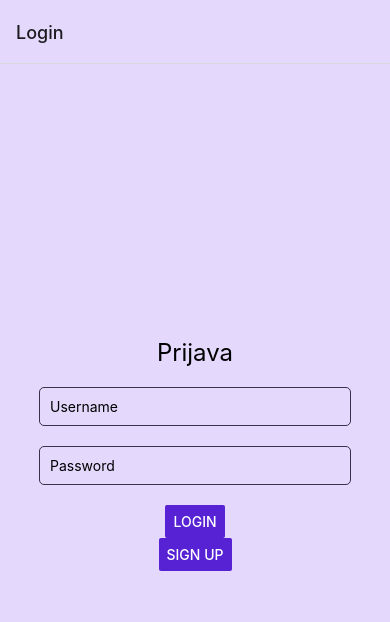
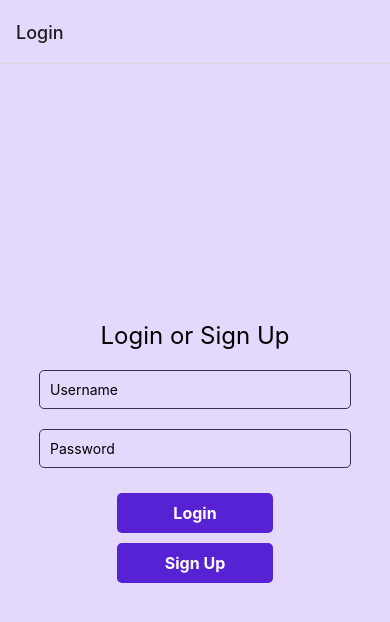
Before and after one commit to ognjenr02/my-restaurant-app, a React Native app: screen /Login in a window 390 px wide. Shown: the top 622 px of the page. Built offline with nearby package versions, Linux system fonts and the light colour scheme.

Commit message:
Axios Network Error

```diff
--- a/babel.config.js
+++ b/babel.config.js
@@ -1,6 +1,15 @@
-module.exports = function(api) {
+module.exports = function (api) {
   api.cache(true);
   return {
     presets: ['babel-preset-expo'],
+    plugins: [
+      [
+        'module:react-native-dotenv',
+        {
+          moduleName: '@env',
+          path: '.env',
+        },
+      ],
+    ],
   };
 };
--- /dev/null
+++ b/components/buttons/CustomButton.tsx
@@ -0,0 +1,44 @@
+import React from 'react';
+import { TouchableOpacity, Text, StyleSheet } from 'react-native';
+import { GlobalStyles } from '../../constants';
+
+interface CustomButtonProps {
+  title: string;
+  onPress: () => void;
+  color?: string;
+  textColor?: string;
+}
+
+const CustomButton: React.FC<CustomButtonProps> = ({
+  title,
+  onPress,
+  color = GlobalStyles.colors.primary400,
+  textColor = 'white',
+}) => {
+  return (
+    <TouchableOpacity
+      onPress={onPress}
+      style={[styles.button, { backgroundColor: color }]}
+    >
+      <Text style={[styles.text, { color: textColor }]}>{title}</Text>
+    </TouchableOpacity>
+  );
+};
+
+const styles = StyleSheet.create({
+  button: {
+    width: '40%',
+    padding: 10,
+    marginVertical: 5,
+    borderRadius: 5,
+    elevation: 3,
+    justifyContent: 'center',
+    alignItems: 'center',
+  },
+  text: {
+    fontSize: 16,
+    fontWeight: 'bold',
+  },
+});
+
+export default CustomButton;
--- a/components/map/Map.tsx
+++ b/components/map/Map.tsx
@@ -4,6 +4,8 @@ import MapView, { Marker } from 'react-native-maps';
 import * as Location from 'expo-location';
 import axios from 'axios';
 import { GlobalStyles } from '../../constants';
+//@ts-ignore
+import { GOOGLE_MAPS_API_KEY } from '@env';
 
 const Map = () => {
   const [location, setLocation] = useState(null);
@@ -14,7 +16,7 @@ const Map = () => {
   const fetchRestaurants = async (location: any) => {
     try {
       const response = await axios.get(
-        `https://maps.googleapis.com/maps/api/place/nearbysearch/json?location=${location.coords.latitude},${location.coords.longitude}&radius=1000&type=restaurant&key=AIzaSyDmOT3cKuSWpJTkwYHpijlaojjSpSU4mTc`
+        `https://maps.googleapis.com/maps/api/place/nearbysearch/json?location=${location.coords.latitude},${location.coords.longitude}&radius=1000&type=restaurant&key=${GOOGLE_MAPS_API_KEY}`
       );
       setRestaurants(response.data.results);
       setIsLoading(false);
--- a/components/reviews/AddReview.tsx
+++ b/components/reviews/AddReview.tsx
@@ -92,7 +92,7 @@ const AddReview = () => {
     try {
       console.log('Sending request...');
       const response = await axios.post(
-        'http://192.168.1.5:8080/addReview',
+        `http://192.168.1.5:8080/addReview`,
         formData,
         {
           headers: {
--- a/components/reviews/ReviewsList.tsx
+++ b/components/reviews/ReviewsList.tsx
@@ -21,6 +21,7 @@ const ReviewsList: React.FC = () => {
   const navigation = useNavigation();
 
   const token = useSelector((state: any) => state.users);
+  // console.log(token.token);
 
   useEffect(() => {
     const fetchReviews = async () => {
--- a/package.json
+++ b/package.json
@@ -24,6 +24,7 @@
     "expo-status-bar": "~1.11.1",
     "react": "18.2.0",
     "react-native": "^0.73.4",
+    "react-native-dotenv": "^3.4.11",
     "react-native-google-places-autocomplete": "^2.5.6",
     "react-native-maps": "1.10.0",
     "react-native-safe-area-context": "4.8.2",
--- a/screens/LoginScreen.tsx
+++ b/screens/LoginScreen.tsx
@@ -5,6 +5,7 @@ import axios from 'axios';
 import AsyncStorage from '@react-native-async-storage/async-storage';
 import { useDispatch } from 'react-redux';
 import { addUser, setToken } from '../redux/usersReducer';
+import CustomButton from '../components/buttons/CustomButton';
 
 const LoginScreen: React.FC<{ navigation: any }> = ({ navigation }) => {
   const [username, setUsername]: any = useState('');
@@ -14,13 +15,7 @@ const LoginScreen: React.FC<{ navigation: any }> = ({ navigation }) => {
 
   async function handleLogin() {
     if (username.trim() === '' || password.trim() === '') {
-      // if (
-      //   username.trim() === '' ||
-      //   password.trim() === '' ||
-      //   (username !== 'ognjenr02' && password !== '123')
-      // ) {
       alert('Please enter correct username and password!');
-      // alert('Please enter both username and password.');
       return;
     }
 
@@ -31,17 +26,9 @@ const LoginScreen: React.FC<{ navigation: any }> = ({ navigation }) => {
       const response = await axios.post('http://192.168.1.5:8080/login', {
         username: username,
         password: password,
-
-        // username: 'ognjenr02',
-        // password: '123',
       });
       const { token } = response.data;
       console.log(token);
-
-      // const res = (axios.defaults.headers.common[
-      //   'Authorization'
-      // ] = `Bearer ${token}`);
-      // console.log(res);
 
       if (token) {
         await AsyncStorage.setItem('token', token);
@@ -49,7 +36,6 @@ const LoginScreen: React.FC<{ navigation: any }> = ({ navigation }) => {
         dispatch(addUser(username));
         navigation.navigate('Home');
       } else {
-        // Handle login failure
         console.log('Login failed: No token received');
       }
     } catch (error) {
@@ -60,7 +46,7 @@ const LoginScreen: React.FC<{ navigation: any }> = ({ navigation }) => {
 
   return (
     <View style={styles.container}>
-      <Text style={styles.title}>Prijava</Text>
+      <Text style={styles.title}>Login or Sign Up</Text>
       <TextInput
         style={styles.input}
         placeholder="Username"
@@ -74,14 +60,9 @@ const LoginScreen: React.FC<{ navigation: any }> = ({ navigation }) => {
         value={password}
         secureTextEntry
       />
-      <Button
-        color={GlobalStyles.colors.primary400}
-        title="Login"
-        onPress={handleLogin}
-      />
-      <Button
-        color={GlobalStyles.colors.primary400}
-        title="Sign up"
+      <CustomButton title="Login" onPress={handleLogin} />
+      <CustomButton
+        title="Sign Up"
         onPress={() => navigation.navigate('Register')}
       />
     </View>
```
Also changed, not shown: 2 other files (tests, documents, lock files or other folders).
